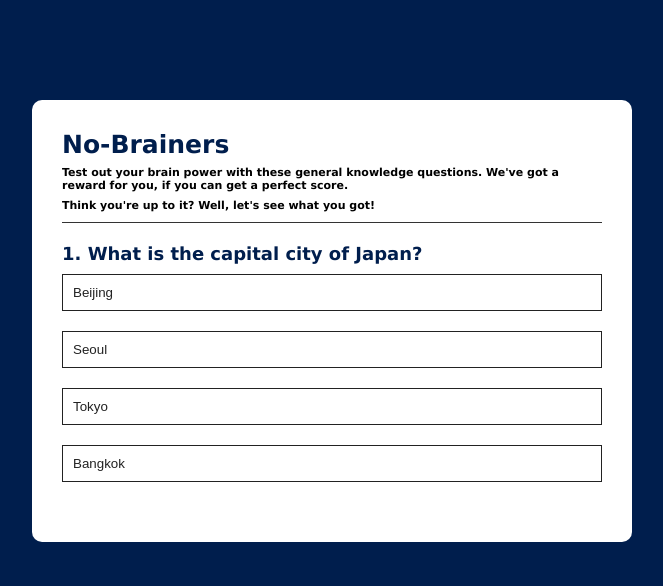
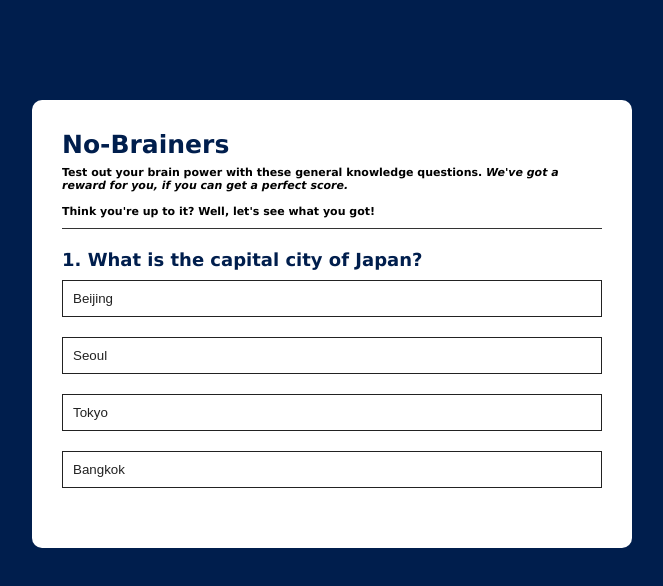
Before and after one commit to Preciouszagz/Quiz-App, a plain HTML site: page index.html in a window 1280 px wide. Shown: the whole page, without its empty margins (308-971 px from the left). Drawn offline with Linux system fonts and the light colour scheme.

Commit message:
Update index.html
Added the quiz info property

```diff
--- a/index.html
+++ b/index.html
@@ -13,8 +13,10 @@
         No-Brainers
         <p class="info">
           Test out your brain power with these general knowledge questions.
-          We've got a reward for you, if you can get a perfect score. <p class="info">Think
-          you're up to it? Well, let's see what you got!</p>
+          <em>We've got a reward for you, if you can get a perfect score.</em>
+          <br />
+          <br />
+          Think you're up to it? Well, let's see what you got!
         </p>
       </h1>
       <div class="quiz">
```
